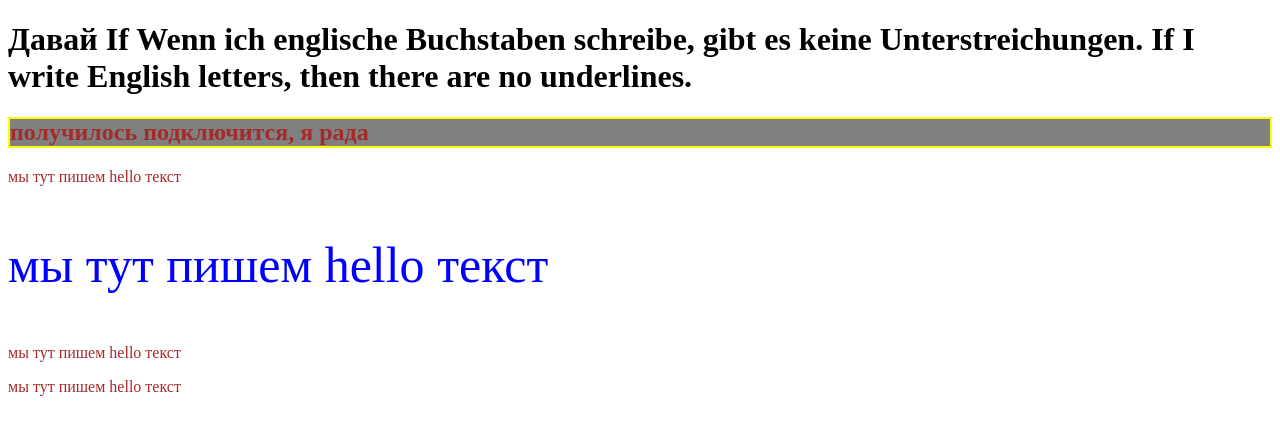
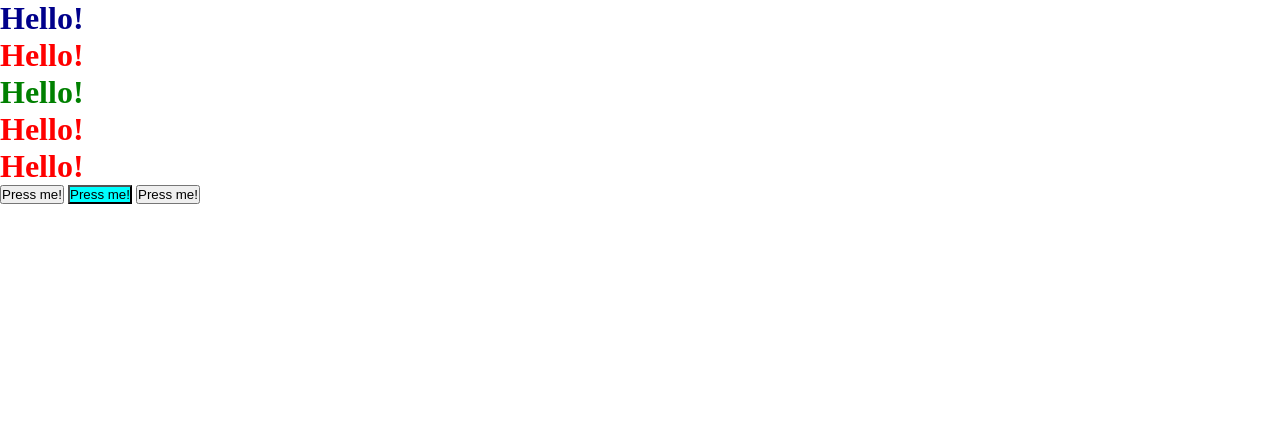
Before and after one commit to tritonJS826/260925-uxm, a plain HTML site: page 8/index.html in a window 1280 px wide. Drawn offline with Linux system fonts and the light colour scheme.

Commit message:
added 8 base

```diff
--- a/8/index.html
+++ b/8/index.html
@@ -3,29 +3,18 @@
 <head>
     <meta charset="UTF-8">
     <meta name="viewport" content="width=device-width, initial-scale=1.0">
-    <link rel="stylesheet" href="style.css" type="text/css">
-    <title>Hello everybody</title>
+    <link rel="stylesheet" href="./style.css">
+    <title>Document</title>
 </head>
 <body>
-    <h1>
-        Давай If
-        Wenn ich englische Buchstaben schreibe, gibt es keine Unterstreichungen.
-        If I write English letters, then there are no underlines.
-    </h1>
+    <h1 class="one" id="id-one">Hello!</h1>
+    <h1 class="two">Hello!</h1>
+    <h1 class="three">Hello!</h1>
+    <h1>Hello!</h1>
+    <h1 class="five">Hello!</h1>
 
-    <h2>получилось подключится, я рада  </h2>
-
-
-    <p>мы тут пишем <span>hello</span> текст</p>
-
-    <p class="super-paragraph">мы тут пишем <span>hello</span> текст</p>
-
-    <p>мы тут пишем <span>hello</span> текст</p>
-
-    <p>мы тут пишем <span>hello</span> текст</p>
-
-
-
-    <img src="" alt="">
+    <button type="submit">Press me!</button>
+    <button class="aqua" type="reset">Press me!</button>
+    <button type="reset">Press me!</button>
 </body>
 </html>
--- a/8/style.css
+++ b/8/style.css
@@ -1,15 +1,20 @@
-h2 {
-    background-color: grey;
-    border: 2px solid  yellow;
-    color: brown;
+* {
+  margin: 0;
+  padding: 0;
 }
 
-p {
-    color: brown;
+h1 {
+    color: red;
 }
 
+.three {
+    color: green;
+}
 
-.super-paragraph {
-    color: blue;
-    font-size: 50px;
+#id-one {
+    color: darkblue;
 }
+
+button.aqua[type="reset"] {
+    background-color: aqua;
+}
```
